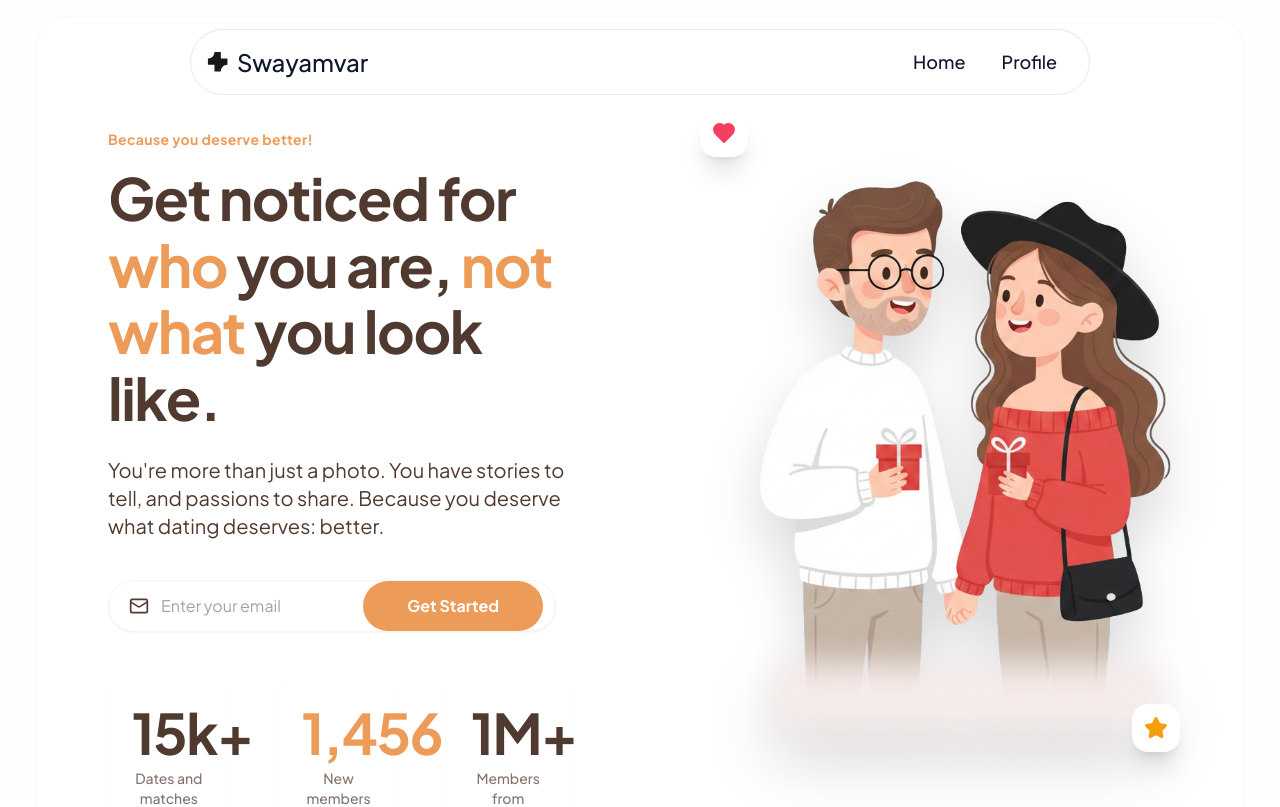
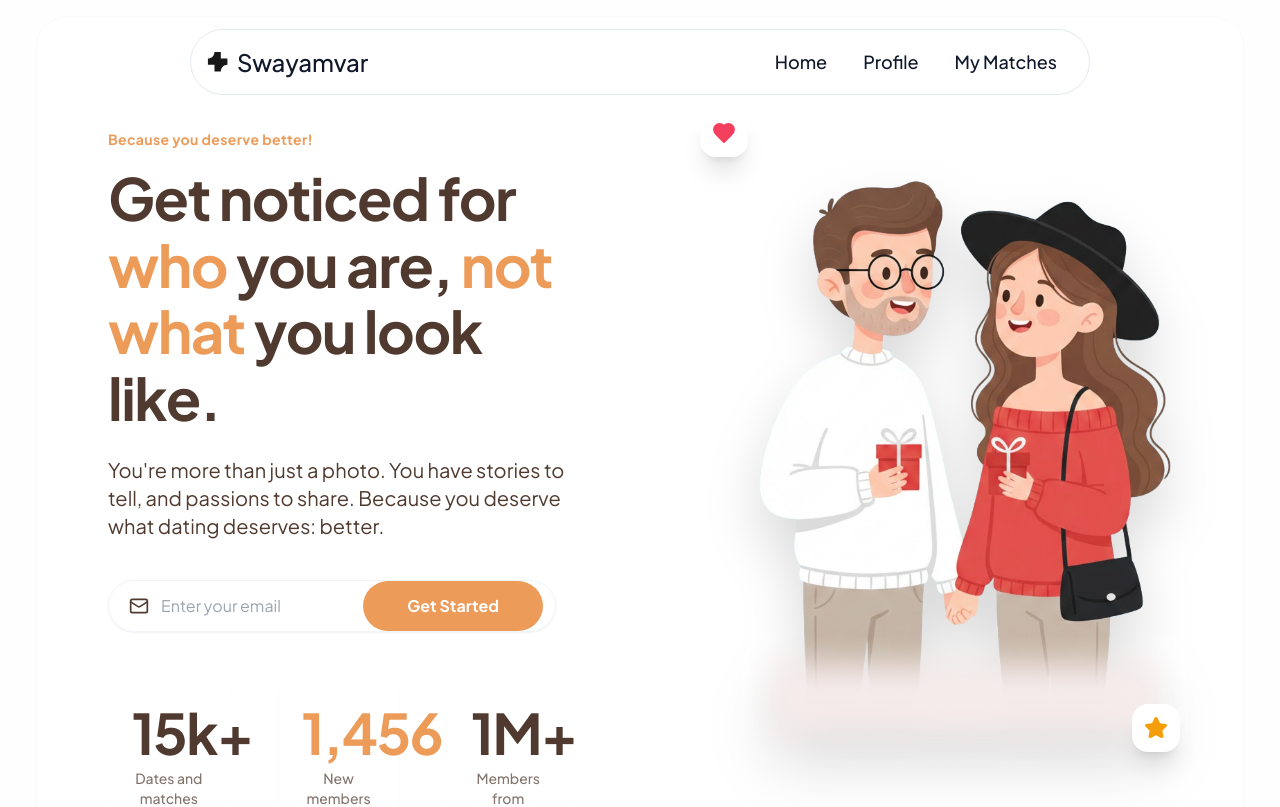
Before and after one commit to ayushtripathi5359/Swayamvar-Matrimony-Site, a React (Vite) app: page /home in a window 1280 px wide. Shown: the top 807 px of the page. Built offline with nearby package versions, Linux system fonts and the light colour scheme; the HTML template or start-up script is replaced by a standard one.

Commit message:
updated 2

```diff
--- a/src/App.tsx
+++ b/src/App.tsx
@@ -9,6 +9,7 @@ import LoginPage from "./pages/LoginPage";
 import NotFound from "./pages/NotFound";
 import ProfilePage from "./pages/profile";
 import StepwiseRegistration from "./pages/StepwiseRegistration";
+import InboxListingPage from "./pages/InboxListingPage";
 import Navbar from "./components/Navbar";
 
 const queryClient = new QueryClient();
@@ -24,6 +25,7 @@ const App = () => (
           <Route path="/home" element={<Landing />} />
           <Route path="/registration" element={<StepwiseRegistration />} />
           <Route path="/profile" element={<ProfilePage />} />
+          <Route path="/inbox" element={<InboxListingPage />} />
           {/* ADD ALL CUSTOM ROUTES ABOVE THE CATCH-ALL "*" ROUTE */}
           <Route path="*" element={<NotFound />} />
         </Routes>
--- a/src/components/Navbar.tsx
+++ b/src/components/Navbar.tsx
@@ -34,6 +34,7 @@ export default function Navbar() {
         <div className="hidden md:flex items-center h-full gap-1">
           <NavItem label="Home" href="/home" />
           <NavItem label="Profile" href="/profile" />
+          <NavItem label="My Matches" href="/inbox" />
         </div>
 
         {/* Mobile Hamburger */}
@@ -63,11 +64,11 @@ export default function Navbar() {
               Profile
             </Link>
             <Link
-              to="/profile"
+              to="/inbox"
               className="block px-4 py-2 text-slate-900 hover:text-pink-600 font-medium rounded-lg hover:bg-slate-50 transition-colors"
               onClick={() => setIsMobileMenuOpen(false)}
             >
-              Profile
+              My Matches
             </Link>
           </div>
         )}
--- a/src/pages/InboxListingPage.tsx
+++ b/src/pages/InboxListingPage.tsx
@@ -1,14 +1,18 @@
+import Navbar from "../components/Navbar";
+
 export default function InboxListingPage() {
   const profiles = Array.from({ length: 9 });
 
   return (
-    <section className="bg-white min-h-screen py-16">
-      <div className="max-w-[1200px] mx-auto px-4">
+    <>
+      <Navbar />
+      <section className="bg-white min-h-screen py-16 pt-24">
+        <div className="max-w-[1200px] mx-auto px-4">
 
         {/* PAGE TITLE */}
         <div className="text-center mb-10">
           <h1 className="text-3xl md:text-4xl font-semibold text-[#111827]">
-            Inbox Listing Page
+            My Matches
           </h1>
           <p className="text-gray-500 text-sm mt-2">
             Discover profiles that are interested in you
@@ -111,5 +115,6 @@ export default function InboxListingPage() {
         </div>
       </div>
     </section>
+    </>
   );
 }
```
